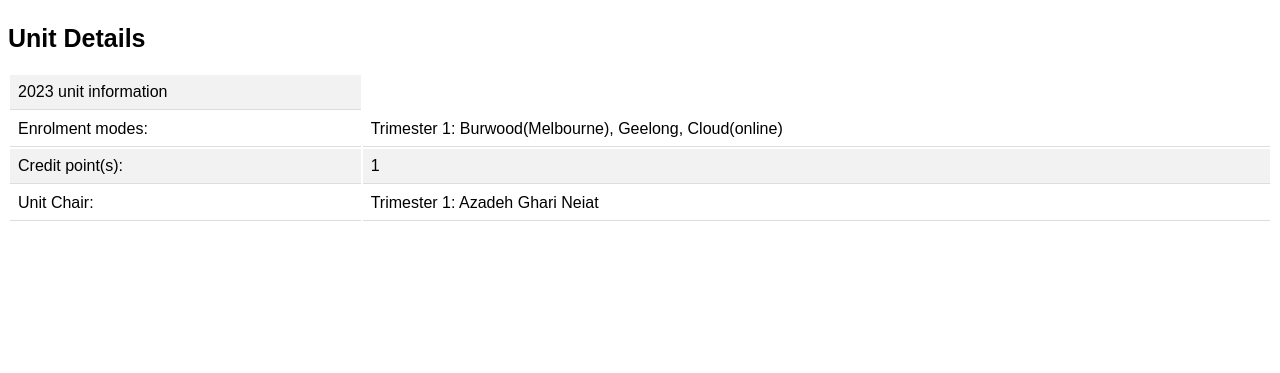
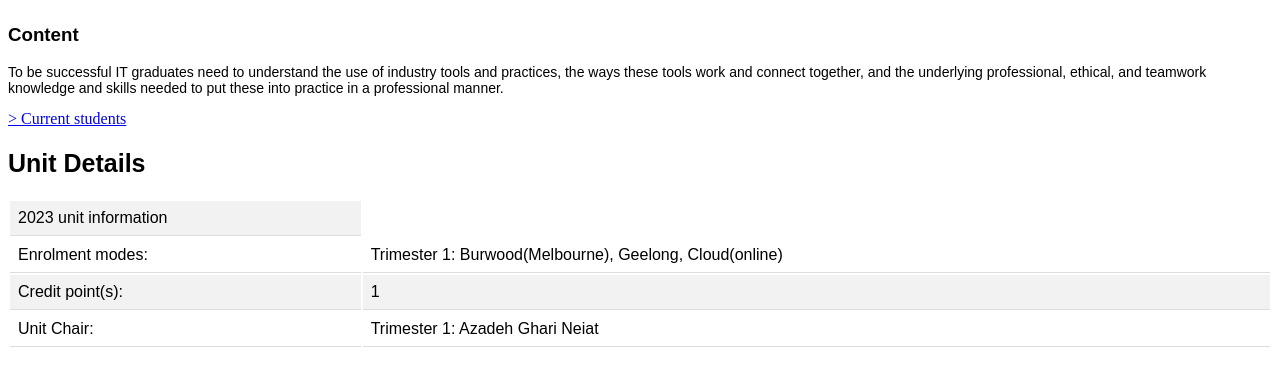
Before and after one commit to nimmid/3.1gp-, a plain HTML site: page index.html in a window 1280 px wide. Shown: the part 75-448 px from the top of the page. Drawn offline with Linux system fonts and the light colour scheme.

Commit message:
add unit content and fee link

```diff
--- a/index.html
+++ b/index.html
@@ -6,6 +6,13 @@
 </head>
 <body>
 <h1>SIT223-SIT753 - Professional Practice in IT</h1>
+<h3> Content</h3>
+<p>
+To be successful IT graduates need to understand the use of industry tools and practices,
+the ways these tools work and connect together, and the underlying professional, ethical,
+and teamwork knowledge and skills needed to put these into practice in a professional manner.
+</p>
+<a href="https://www.deakin.edu.au/students/enrolment-and-fees/fees"> > Current students</a>
 <h2>Unit Details</h2>
 <table style="width: 100%;">
     <tr>
```
